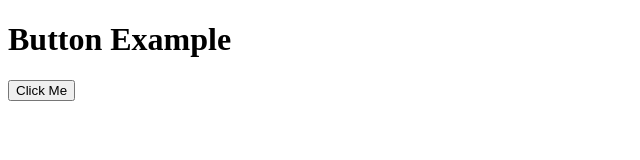
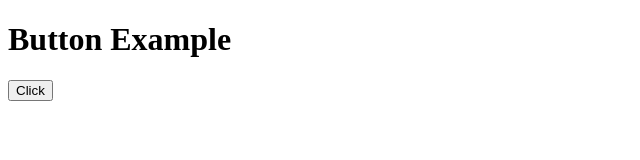
Before and after one commit to satpradeep/my_website, a plain HTML site: page index.html in a window 1280 px wide. Shown: the full height of the page, 0-640 px from the left. Drawn offline with Linux system fonts and the light colour scheme.

Commit message:
Update index.html

```diff
--- a/index.html
+++ b/index.html
@@ -3,7 +3,7 @@
 <head>
     <meta charset="UTF-8">
     <meta name="viewport" content="width=device-width, initial-scale=1.0">
-    <title>Button Status</title>
+    <title>Button</title>
     <script>
         function sendButtonStatus(status) {
             fetch('http://192.168.43.53', { // Replace with your Pico's IP address
@@ -21,6 +21,6 @@
 </head>
 <body>
     <h1>Button Example</h1>
-    <button onclick="sendButtonStatus('pressed')">Click Me</button>
+    <button onclick="sendButtonStatus('pressed')">Click</button>
 </body>
 </html>
```
